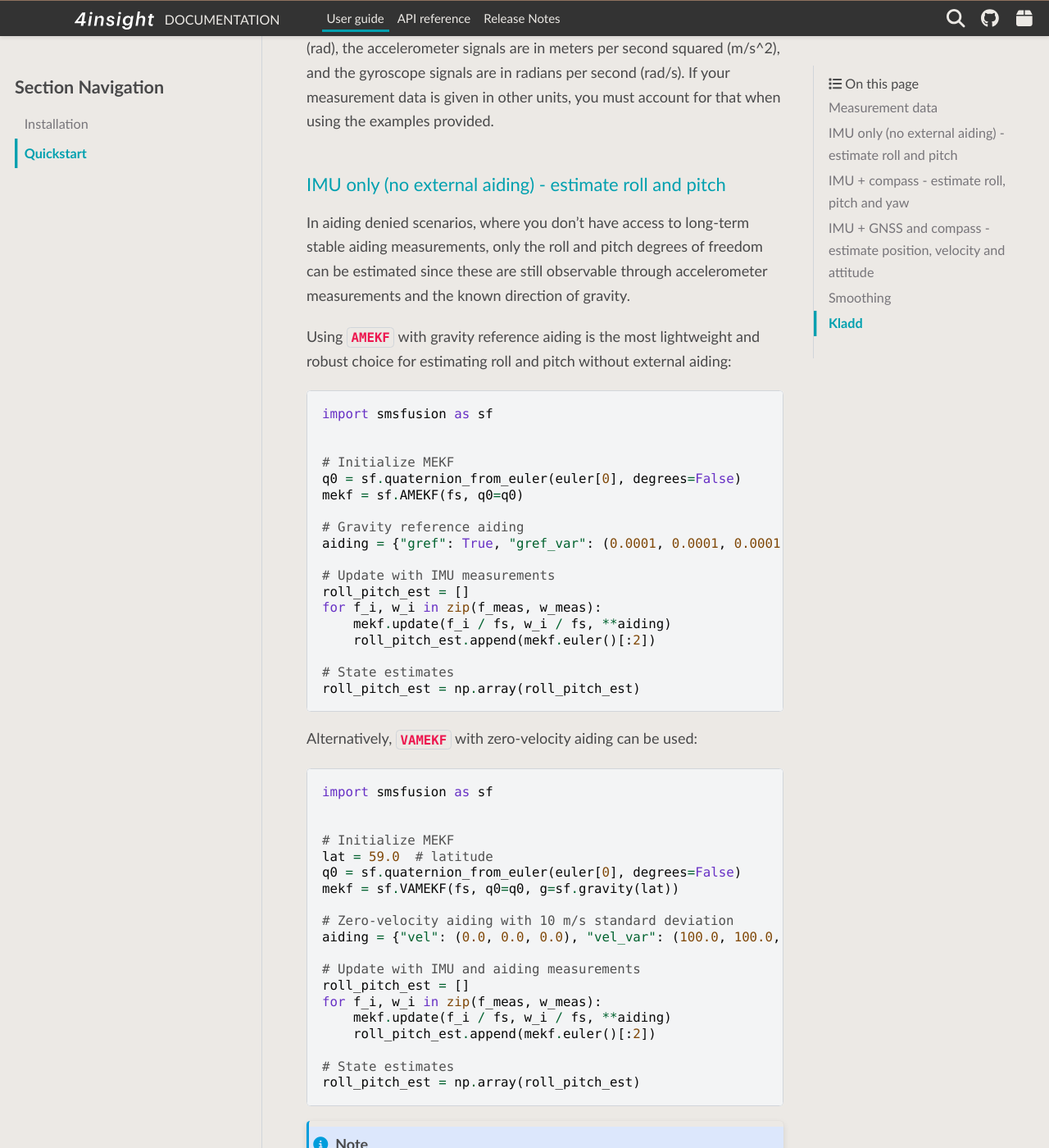
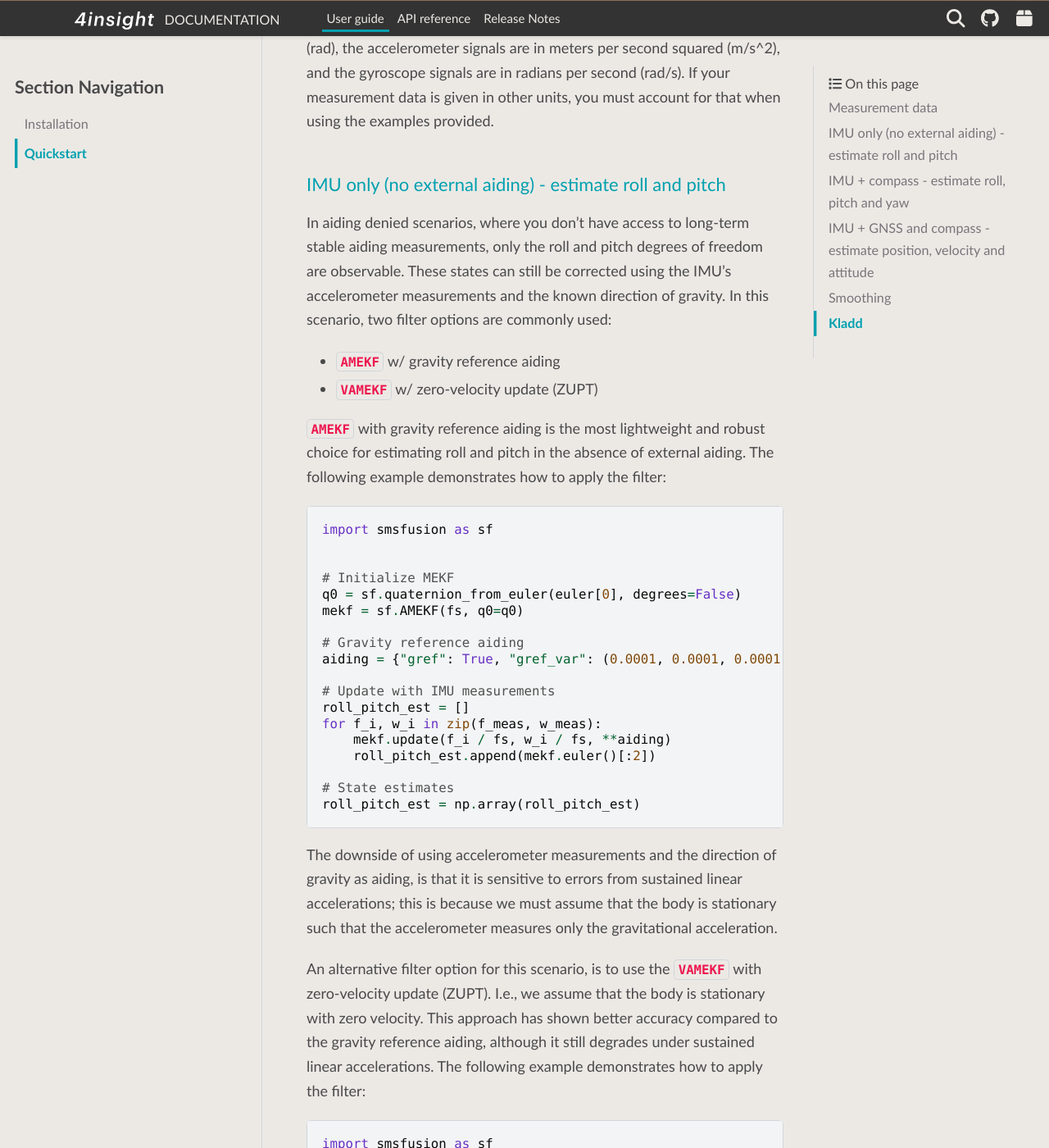
Before and after one commit to 4Subsea/smsfusion-python, a Sphinx documentation site: the page built from docs/user_guide/quickstart.rst, in a window 1280 px wide and 1400 px high, scrolled down 2239 px. Shown: the whole window at 82% size. Built offline with Sphinx 7.4.7 and the PyData theme 0.15.4, drawn with Linux system fonts in a browser that asks for light colours; some of the changed text lies outside the part shown.

Commit message:
some changes

```diff
--- a/docs/user_guide/quickstart.rst
+++ b/docs/user_guide/quickstart.rst
@@ -92,12 +92,16 @@
 IMU only (no external aiding) - estimate roll and pitch
 -------------------------------------------------------
 In aiding denied scenarios, where you don't have access to long-term stable aiding
-measurements, only the roll and pitch degrees of freedom can be estimated since
-these are still observable through accelerometer measurements and the known direction
-of gravity.
+measurements, only the roll and pitch degrees of freedom are observable. These states
+can still be corrected using the IMU's accelerometer measurements and the known
+direction of gravity. In this scenario, two filter options are commonly used:
 
-Using :class:`~smsfusion.AMEKF` with gravity reference aiding is the most lightweight
-and robust choice for estimating roll and pitch without external aiding:
+* :class:`~smsfusion.AMEKF` w/ gravity reference aiding
+* :class:`~smsfusion.VAMEKF` w/ zero-velocity update (ZUPT)
+
+:class:`~smsfusion.AMEKF` with gravity reference aiding is the most lightweight
+and robust choice for estimating roll and pitch in the absence of external aiding.
+The following example demonstrates how to apply the filter:
 
 .. code-block:: python
 
@@ -120,7 +124,16 @@
     # State estimates
     roll_pitch_est = np.array(roll_pitch_est)
 
-Alternatively, :class:`~smsfusion.VAMEKF` with zero-velocity aiding can be used:
+The downside of using accelerometer measurements and the direction of gravity as
+aiding, is that it is sensitive to errors from sustained linear accelerations; this
+is because we must assume that the body is stationary such that the accelerometer
+measures only the gravitational acceleration.
+
+An alternative filter option for this scenario, is to use the :class:`~smsfusion.VAMEKF`
+with zero-velocity update (ZUPT). I.e., we assume that the body is stationary with
+zero velocity. This approach has shown better accuracy compared to the gravity
+reference aiding, although it still degrades under sustained linear accelerations.
+The following example demonstrates how to apply the filter:
 
 .. code-block:: python
 
@@ -144,13 +157,9 @@
     # State estimates
     roll_pitch_est = np.array(roll_pitch_est)
 
-
-.. note::
-
-    The :class:`~smsfusion.VAMEKF` with zero-velocity aiding has shown higher accuracy
-    compared to the :class:`~smsfusion.AMEKF` with gravity reference aiding. However,
-    to ensure stability of the filter, a calibrated accelerometer is then required,
-    and the correct local gravitational acceleration must be set.
+The downside of using :class:`~smsfusion.VAMEKF` with zero-velocity aiding is that
+it requires a well calibrated accelerometer and a correctly set local gravitational
+acceleration. Otherwise, the filter may become unstable and diverge.
 
 
 IMU + compass - estimate roll, pitch and yaw
```
